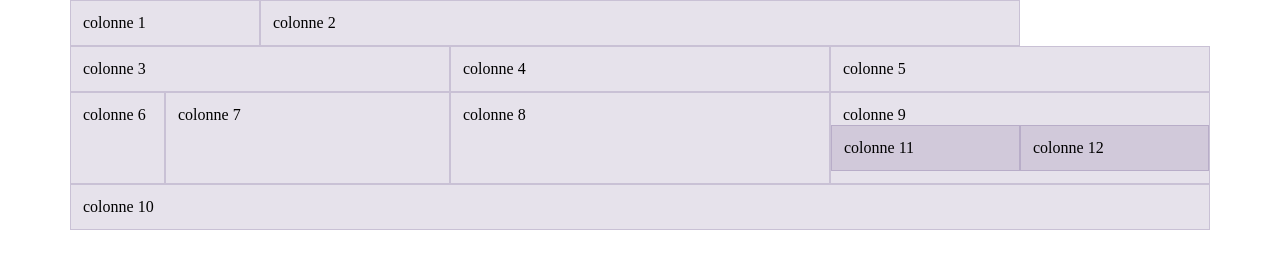
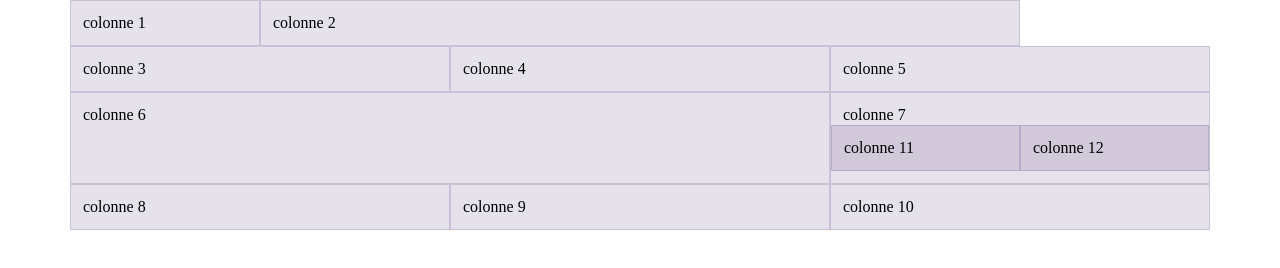
Before and after one commit to maevachristan/Tatitotu-Site-, a website built with Parcel: page src/index.html in a window 1280 px wide. Built offline with nearby package versions, Linux system fonts and the light colour scheme.

Commit message:
changement de la disposition des colonnes

```diff
--- a/src/index.html
+++ b/src/index.html
@@ -22,10 +22,8 @@
     </div>
     <div class="container">
       <div class="row">
-        <div class="col-1">colonne 6</div>
-        <div class="col-3">colonne 7</div>
-        <div class="col-4">colonne 8</div>
-        <div class="col-4">colonne 9
+        <div class="col-8">colonne 6</div>
+        <div class="col-4">colonne 7
           <div class="row">
             <div class="col-6">colonne 11</div>
             <div class="col-6">colonne 12</div>
@@ -35,7 +33,9 @@
     </div>
     <div class="container">
       <div class="row">
-        <div class="col-12">colonne 10</div>
+        <div class="col-4">colonne 8</div>
+        <div class="col-4">colonne 9</div>
+        <div class="col-4">colonne 10</div>
       </div>
     </div>
     <script src="js/main.js" type="module"></script>
```
Also changed, not shown: img/tatitotu_logo_bleu2.svg (added), img/tortue_marine.svg (added), 1 other file.
